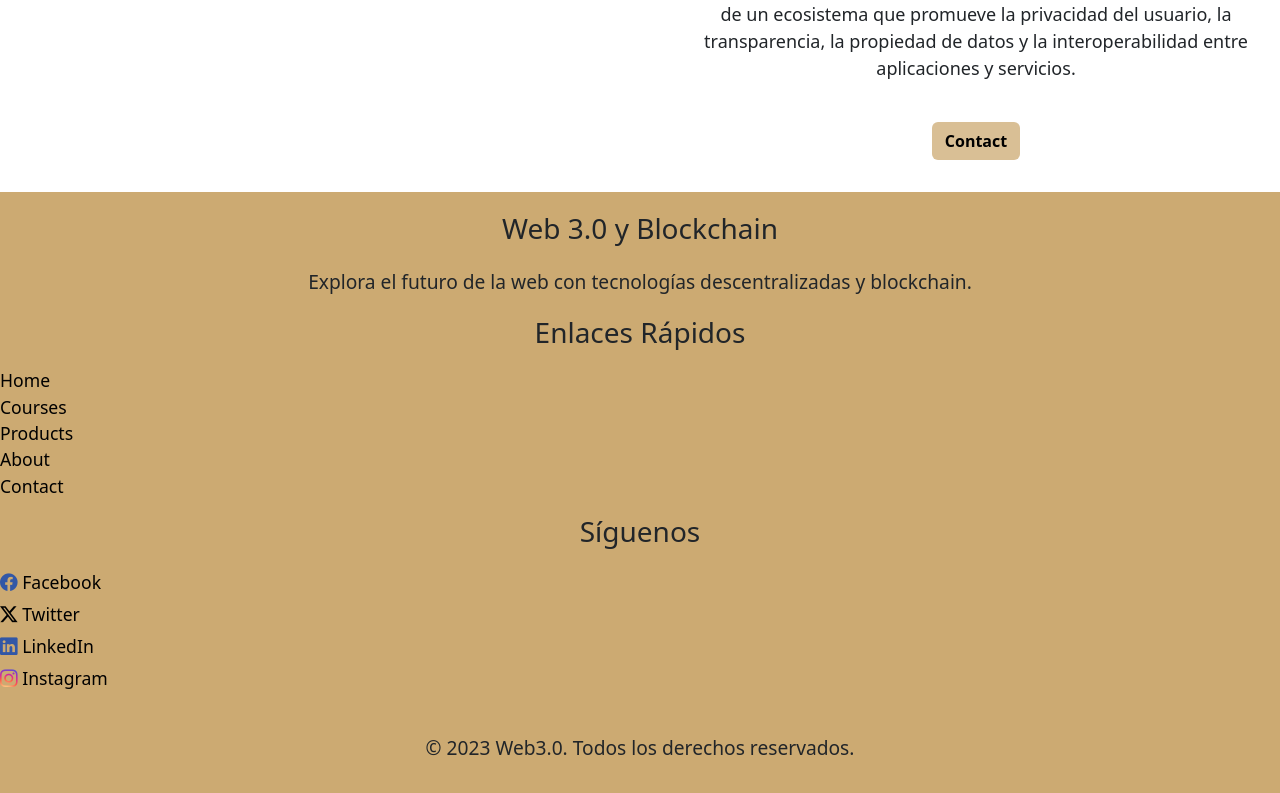
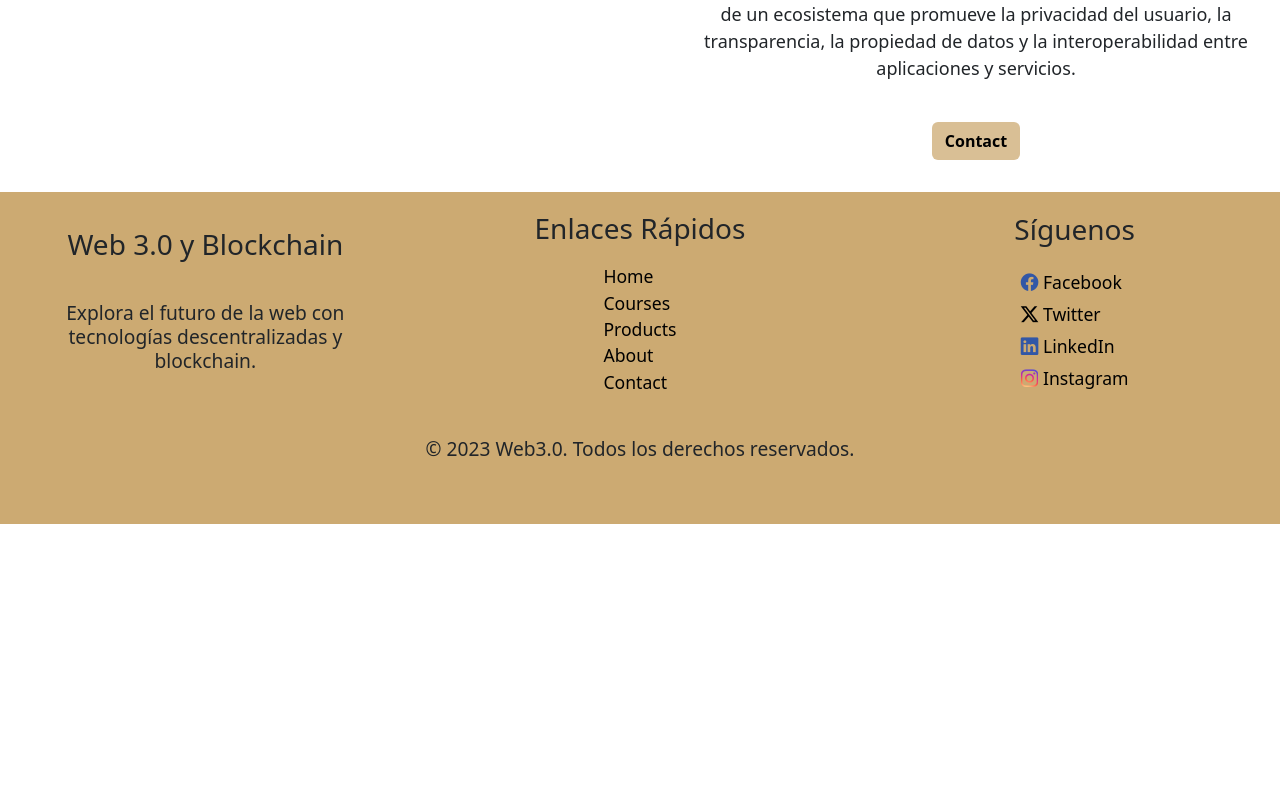
Before and after one commit to jorge-73/proyecto_final_desarrollo_web, a plain HTML site: page pages/about.html in a window 1280 px wide. Shown: the part 1063-1856 px from the top of the page. After the commit the page ends 1587 px from the top, so only its background shows below. Drawn offline with nearby package versions, Linux system fonts and the light colour scheme.

Commit message:
actualizaciones del footer

```diff
--- a/pages/about.html
+++ b/pages/about.html
@@ -173,9 +173,9 @@
     </main>
     <footer>
       <!-- Pie de página -->
-      <div class="container-footer">
+      <div class="container-footer row">
         <!-- Información del pie de página -->
-        <div class="footer-info">
+        <div class="footer-info col-md-4 d-flex flex-column justify-content-evenly align-items-center">
           <h3>Web 3.0 y Blockchain</h3>
           <p>
             Explora el futuro de la web con tecnologías descentralizadas y
@@ -183,7 +183,7 @@
           </p>
         </div>
         <!-- Enlaces rápidos del pie de página -->
-        <div class="footer-links">
+        <div class="footer-links col-md-4 d-flex flex-column justify-content-evenly align-items-center">
           <h3>Enlaces Rápidos</h3>
           <ul>
             <li><a href="../index.html">Home</a></li>
@@ -194,7 +194,7 @@
           </ul>
         </div>
         <!-- Redes sociales del pie de página -->
-        <div class="footer-social">
+        <div class="footer-social col-md-4 d-flex flex-column justify-content-evenly align-items-center">
           <h3>Síguenos</h3>
           <ul>
             <li>
@@ -221,7 +221,7 @@
         </div>
       </div>
       <!-- Información adicional del pie de página -->
-      <div class="footer-bottom">
+      <div class="footer-bottom col-md-12">
         <p>&copy; 2023 Web3.0. Todos los derechos reservados.</p>
       </div>
     </footer>
```
Also changed, not shown: pages/contact.html (+5 -5 lines), pages/courses.html (+5 -5 lines), pages/products.html (+5 -5 lines).
